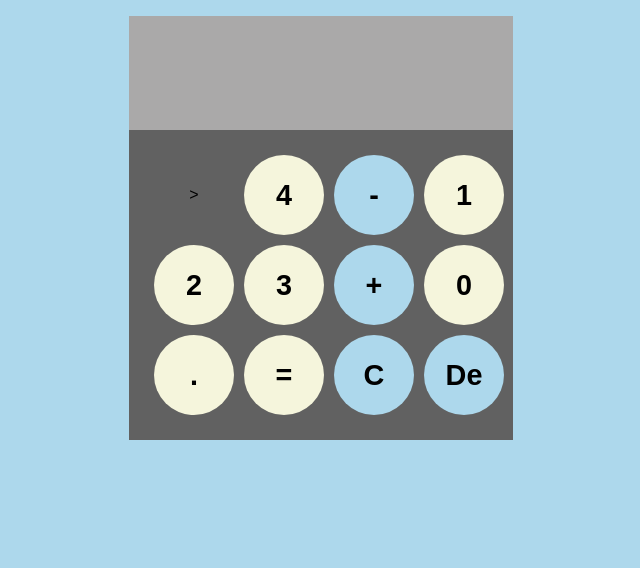
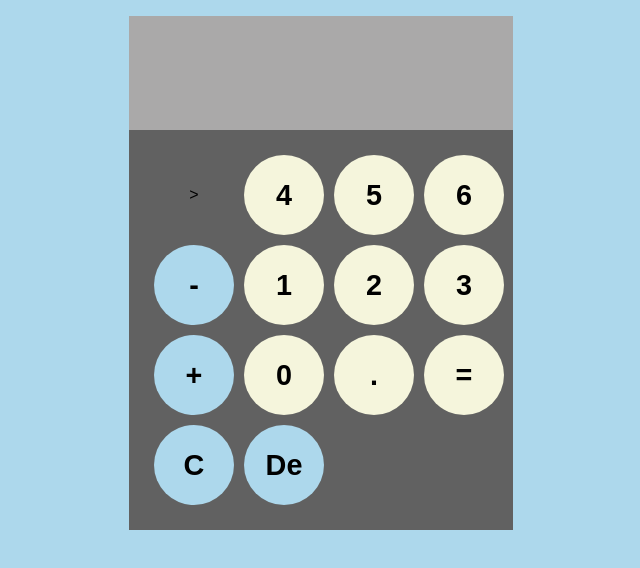
Before and after one commit to irekponor/Calculator, a plain HTML site: page index.html in a window 1280 px wide. Shown: the whole page, without its empty margins (319-959 px from the left). Drawn offline with Linux system fonts and the light colour scheme.

Commit message:
calculator

```diff
--- a/index.html
+++ b/index.html
@@ -22,7 +22,10 @@
 
 >
 
-                <button onclick="appendtoDisplay('4')">4</button>  <button onclick="appendtoDisplay('-')" class="operator-btn">-</button>
+                <button onclick="appendtoDisplay('4')">4</button>
+                <button onclick="appendtoDisplay('5')">5</button>
+                <button onclick="appendtoDisplay('6')">6</button>
+                <button onclick="appendtoDisplay('-')" class="operator-btn">-</button>
                 <button onclick="appendtoDisplay('1')">1</button>
                 <button onclick="appendtoDisplay('2')">2</button>
                 <button onclick="appendtoDisplay('3')">3</button>
```
